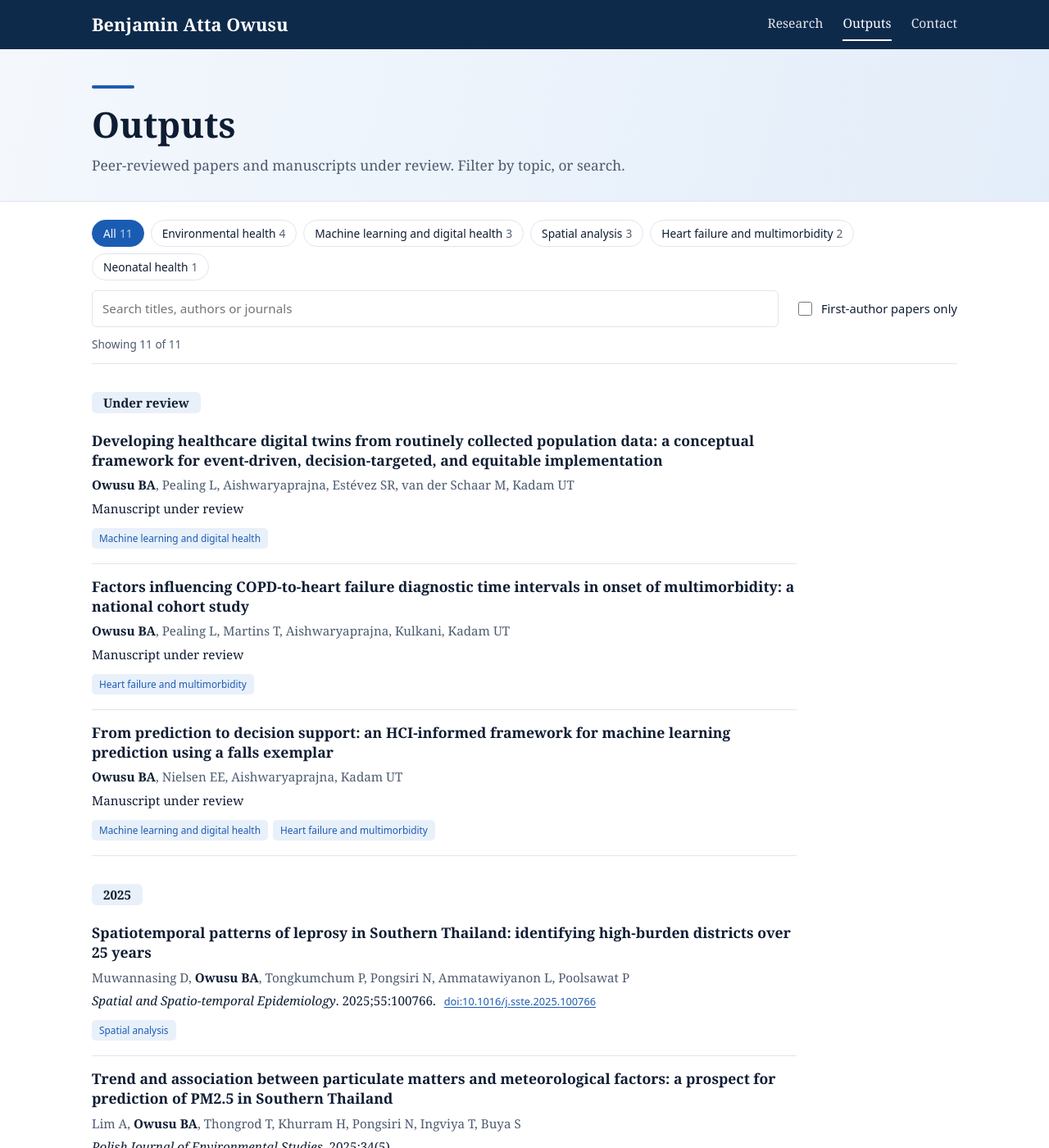
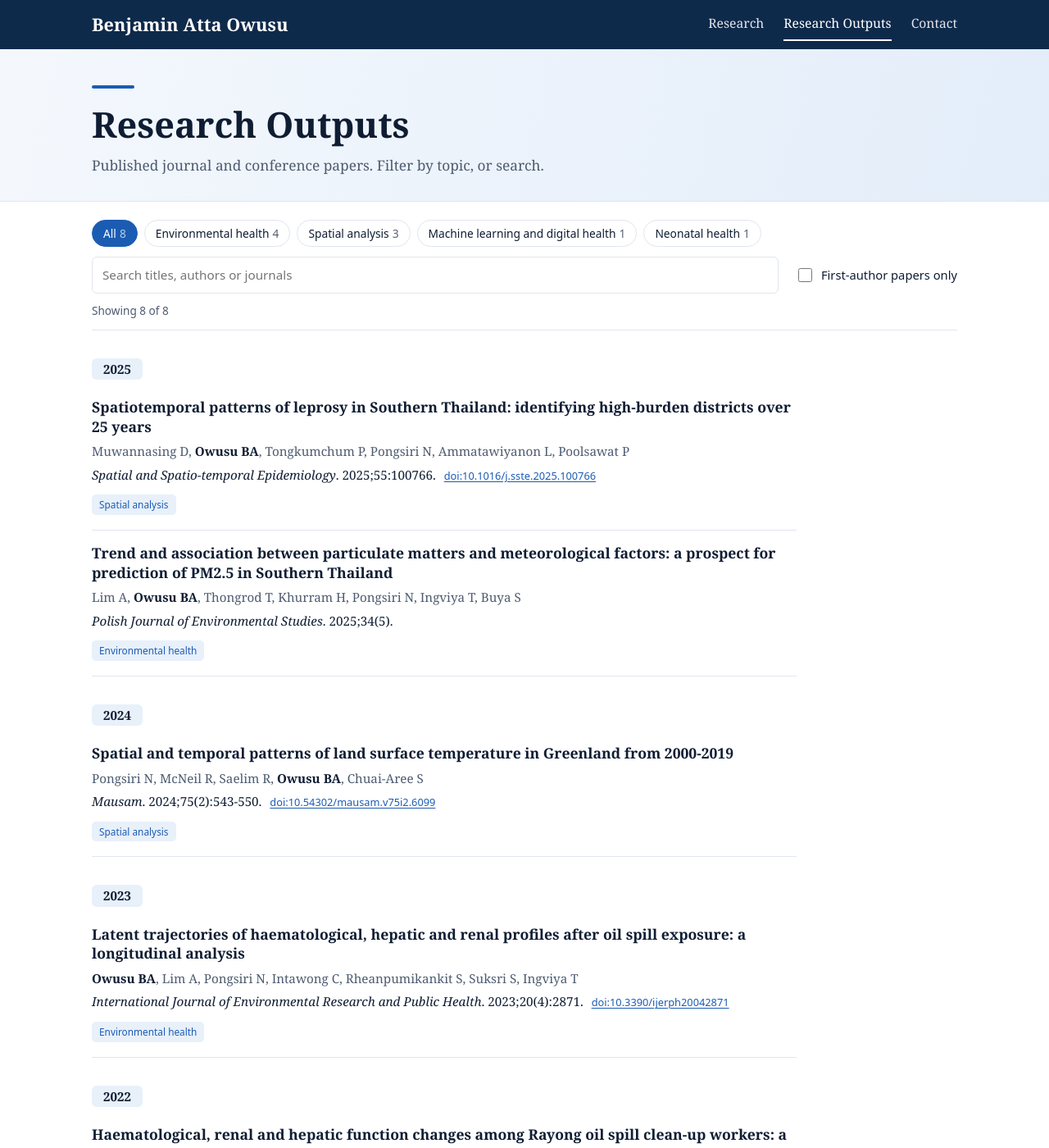
Before and after one commit to benteeta/benteeta.github.io, a Jekyll site: the page built from outputs.md, in a window 1280 px wide and 1400 px high. Shown: the whole window at 82% size. Built offline with Jekyll 4.4.1, drawn with Linux system fonts in a browser that asks for light colours.

Commit message:
Rename Outputs to Research Outputs; list published work only
Remove the three manuscripts under review from the outputs list and
from project descriptions.

Co-Authored-By: Claude Opus 5.5 <noreply@anthropic.com>
Claude-Session: https://claude.ai/code/session_01WkHN4qE6b3zgNWo68BUAy6

```diff
--- a/404.html
+++ b/404.html
@@ -6,4 +6,4 @@ sitemap: false
 ---
 
 <p>This page does not exist. It may have moved.</p>
-<p><a href="{{ '/' | relative_url }}">Go to the home page</a> or <a href="{{ '/outputs/' | relative_url }}">see outputs</a>.</p>
+<p><a href="{{ '/' | relative_url }}">Go to the home page</a> or <a href="{{ '/outputs/' | relative_url }}">see research outputs</a>.</p>
--- a/_data/projects.yml
+++ b/_data/projects.yml
@@ -13,7 +13,7 @@
 - title: "Heart failure and COPD"
   featured: true
   picture: interval
-  summary: "How often COPD is recorded before heart failure, how long the gap is between the two diagnoses, and which factors are associated with a longer interval. A paper on the diagnostic interval is under review."
+  summary: "How often COPD is recorded before heart failure, how long the gap is between the two diagnoses, and which factors are associated with a longer interval."
   tags: ["Multimorbidity", "CPRD"]
 
 - title: "Falls in heart failure"
@@ -49,5 +49,5 @@
 - title: "Digital twins for routine care"
   featured: false
   picture: network
-  summary: "A conceptual framework for building healthcare digital twins from routinely collected population data, focused on clinical events, specific decisions, and models that work equally well across patient groups. Under review."
+  summary: "A conceptual framework for building healthcare digital twins from routinely collected population data, focused on clinical events, specific decisions, and models that work equally well across patient groups."
   tags: ["Digital twins", "Decision support"]
--- a/_data/publications.yml
+++ b/_data/publications.yml
@@ -1,13 +1,13 @@
 # ===============================================================
 # PUBLICATIONS
-# One block per paper. Put new papers at the top of their group.
+# Published work only. One block per paper, newest first.
 #
 # To add a paper: copy a whole block, from "- title:" down to
 # "topics:", paste it above the first block, and change the text.
 #
-#   status:   published   or   under review
-#   journal:  journal or conference name (not needed while under review)
-#   year:     year of publication (not needed while under review)
+#   status:   published
+#   journal:  journal or conference name
+#   year:     year of publication
 #   details:  volume(issue):pages, or "" if there are none
 #   doi:      the part after https://doi.org/ , or "" if there is none
 #   topics:   one or more labels, each in quotes, separated by commas.
@@ -17,25 +17,6 @@
 # colons, and a colon outside quotes breaks this file.
 # Keep the two spaces at the start of each line under "- title:".
 # ===============================================================
-
-# ---------- Under review ----------
-
-- title: "Developing healthcare digital twins from routinely collected population data: a conceptual framework for event-driven, decision-targeted, and equitable implementation"
-  authors: "Owusu BA, Pealing L, Aishwaryaprajna, Estévez SR, van der Schaar M, Kadam UT"
-  status: under review
-  topics: ["Machine learning and digital health"]
-
-- title: "Factors influencing COPD-to-heart failure diagnostic time intervals in onset of multimorbidity: a national cohort study"
-  authors: "Owusu BA, Pealing L, Martins T, Aishwaryaprajna, Kulkani, Kadam UT"
-  status: under review
-  topics: ["Heart failure and multimorbidity"]
-
-- title: "From prediction to decision support: an HCI-informed framework for machine learning prediction using a falls exemplar"
-  authors: "Owusu BA, Nielsen EE, Aishwaryaprajna, Kadam UT"
-  status: under review
-  topics: ["Machine learning and digital health", "Heart failure and multimorbidity"]
-
-# ---------- Published ----------
 
 - title: "Spatiotemporal patterns of leprosy in Southern Thailand: identifying high-burden districts over 25 years"
   authors: "Muwannasing D, Owusu BA, Tongkumchum P, Pongsiri N, Ammatawiyanon L, Poolsawat P"
--- a/_layouts/default.html
+++ b/_layouts/default.html
@@ -16,7 +16,7 @@
       <a class="brand" href="{{ '/' | relative_url }}">{{ site.short_name | default: site.name }}</a>
       <nav class="site-nav" aria-label="Main">
         <a href="{{ '/research/' | relative_url }}"{% if page.url == '/research/' %} aria-current="page"{% endif %}>Research</a>
-        <a href="{{ '/outputs/' | relative_url }}"{% if page.url == '/outputs/' %} aria-current="page"{% endif %}>Outputs</a>
+        <a href="{{ '/outputs/' | relative_url }}"{% if page.url == '/outputs/' %} aria-current="page"{% endif %}>Research Outputs</a>
         {% if site.show_services %}<a href="{{ '/work-with-me/' | relative_url }}"{% if page.url == '/work-with-me/' %} aria-current="page"{% endif %}>Work with me</a>{% endif %}
         <a href="#contact">Contact</a>
       </nav>
--- a/outputs.md
+++ b/outputs.md
@@ -1,5 +1,5 @@
 ---
 layout: publications
-title: Outputs
-description: "Peer-reviewed papers and manuscripts under review. Filter by topic, or search."
+title: Research Outputs
+description: "Published journal and conference papers. Filter by topic, or search."
 ---
```
Also changed, not shown: _layouts/home.html (+4 -4 lines), README.md.
